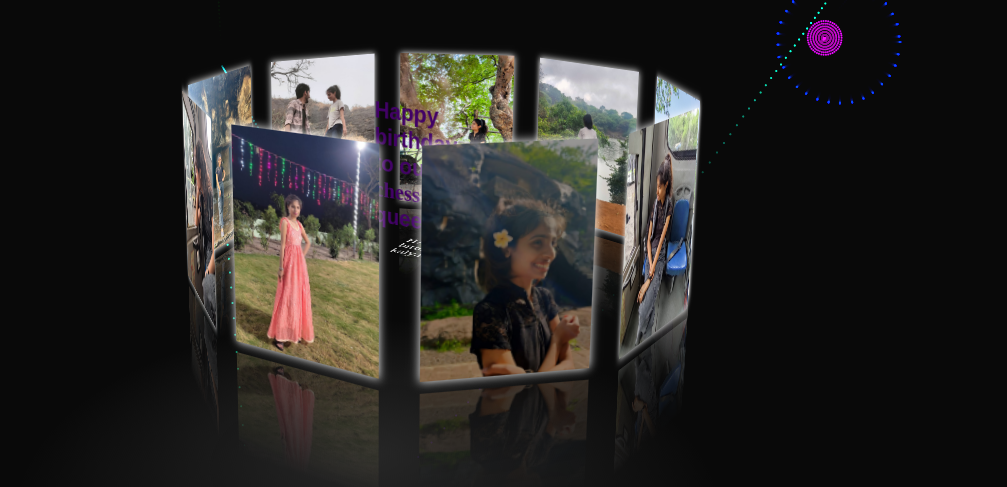
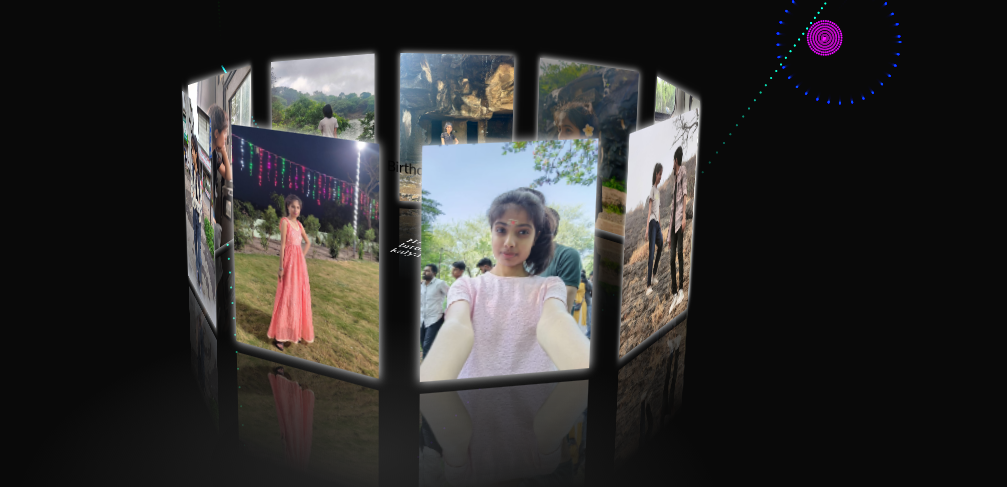
Before and after one commit to khushigavate/birthday-carousel-site, a plain HTML site: page index44.html in a window 1280 px wide. Shown: the part 313-800 px from the top of the page, without its empty margins (273-1280 px from the left). Drawn offline with Linux system fonts and the light colour scheme.

Commit message:
Add files via upload

```diff
--- a/index44.html
+++ b/index44.html
@@ -3,7 +3,7 @@
   <head>
     <meta charset="UTF-8" />
     <meta name="viewport" content="width=device-width, initial-scale=1.0" />
-    <title>KLYANI ca BDAY </title>
+    <title>its a gift from me</menu></title>
     <link rel="stylesheet" href="styles.css" />
   </head>
   <body>
@@ -12,7 +12,7 @@
   <head>
     <meta charset="UTF-8" />
     <meta name="viewport" content="width=device-width, initial-scale=1.0" />
-    <title>Happy 19 KALLYANIII</title>
+    <title>Happy 19 KALLYANIII !!!</title>
     <link rel="stylesheet" href="styles.css" />
   </head>
   <body>
@@ -23,18 +23,16 @@
       <div id="spin-container">
         <!-- Add your images here -->
         <img src="img/kals (1).jpeg" alt="kals" onclick="openModal('🎉 Happy birthday to<br>our chess queen!<br>♟️')">
-        <img src="img/kals (6).jpeg" alt="kals" onclick="openModal('🎂 Wishing the happiest<br>of birthdays to our<br>farsaan aficionado!<br>🥨')">
-        <img src="img/kals (2).jpeg" alt="kals" onclick="openModal('🏞️ Happy birthday to<br>our adventurous trekker!<br>May every path you<br>take lead to beautiful<br>discoveries and cherished<br>memories. 🌄')">
-        <img src="img/kals (8).jpeg" alt="kals" onclick="openModal('🚌 Celebrating the birthday<br>of our bus buddy!<br>Here\'s to more journeys<br>together and endless<br>conversations on our daily<br>commute. 🌟')">
-        <img src="img/kals (3).jpeg" alt="kals" onclick="openModal('🌸 Happy birthday to<br>our flower enthusiast!<br>May your life bloom<br>with joy, just like<br>the petals you adore<br>so much. 🌼')">
-        <img src="img/kals (9).jpeg" alt="kals" onclick="openModal('🕵️‍♀️ Wishing a special<br>birthday to our cave<br>explorer!<br>May you always find<br>wonder and beauty<br>in every place you visit.<br>🏞️')">
-        <img src="img/kals (4).jpeg" alt="kals" onclick="openModal('🌍 Happy birthday to<br>the adventurer of our<br>group!<br>Your curiosity and<br>spirit for exploration<br>inspire us all. ✨')">
-        <img src="img/kals (10).jpeg" alt="kals" onclick="openModal('🚌 Celebrating the birthday<br>of our local bus companion!<br>Here\'s to the bond we\'ve<br>built through countless<br>rides and shared moments.<br>🎈')">
-        <img src="img/kals (11).jpeg" alt="kals" onclick="openModal('🌟 Happy birthday to<br>our beautiful Apsara!<br>Your grace and kindness<br>illuminate our lives<br>like no other. 💖')">
+        <img src="img/kals (8).jpeg" alt="kals" onclick="openModal('🎂 Wishing the happiest<br>of birthdays to our<br>farsaan aficionado!<br>🥨')">
+        <img src="img/kals (4).jpeg" alt="kals" onclick="openModal('🏞️ Happy birthday to<br>our adventurous trekker!<br>May every path you<br>take lead to beautiful<br>discoveries and cherished<br>memories. 🌄')">
+        <img src="img/kals (2).jpeg" alt="kals" onclick="openModal('🚌 Celebrating the birthday<br>of our bus buddy!<br>Here\'s to more journeys<br>together and endless<br>conversations on our daily<br>commute. 🌟')">
+        <img src="img/kals (6).jpeg" alt="kals" onclick="openModal('🌸 Happy birthday to<br>our flower enthusiast!<br>May your life bloom<br>with joy, just like<br>the petals you adore<br>so much. 🌼')">
+        <img src="img/kals (10).jpeg" alt="kals" onclick="openModal('🕵️‍♀️ Wishing a special<br>birthday to our cave<br>explorer!<br>May you always find<br>wonder and beauty<br>in every place you visit.<br>🏞️')">
+        <img src="img/kals (3).jpeg" alt="kals" onclick="openModal('🌍 Happy birthday to<br>the adventurer of our<br>group!<br>Your curiosity and<br>spirit for exploration<br>inspire us all. ✨')">
+        <img src="img/kals (11).jpeg" alt="kals" onclick="openModal('🚌 Celebrating the birthday<br>of our local bus companion!<br>Here\'s to the bond we\'ve<br>built through countless<br>rides and shared moments.<br>🎈')">
+        <img src="img/kals (7).jpeg" alt="kals" onclick="openModal('🌟 Happy birthday to<br>our beautiful Apsara!<br>Your grace and kindness<br>illuminate our lives<br>like no other. 💖')">
 
-        <span style="font-size: 24px; font-family: 'Arial', sans-serif; font-weight: bold; color: #410166;">
-          Happy birthday to our <span style="font-family: 'Times New Roman', serif; font-weight: bold; text-shadow: 2px 2px 2px rgba(0, 0, 0, 0.5);">chess</span> queen!
-      </span>
+        <span class="text">Birthday kalli</span>
 
 
 
--- a/styles.css
+++ b/styles.css
@@ -193,13 +193,6 @@ h1 {
   position: absolute;
 }
 
-/* #ground {
-  position: absolute;
-  width: 720px; /* radius * 3 */
-  /* height: 720px; /* radius * 3 */
-  /* background: #333;
-  bottom: 0;
-} */ */ */
 
 #music-container {
   position: absolute;
@@ -230,12 +223,12 @@ h1 {
 }
 .modal-container {
   background-color: #001020;
-  border-radius: 5px;
+  border-radius: 15px;
   margin: auto;
   max-width: 700px;
-  min-width: 300px;
+  min-width: 230px;
   position: relative;
-  padding: 20px;
+  padding: 30px;
   color: #fff;
 }
 .modal-close {
```
